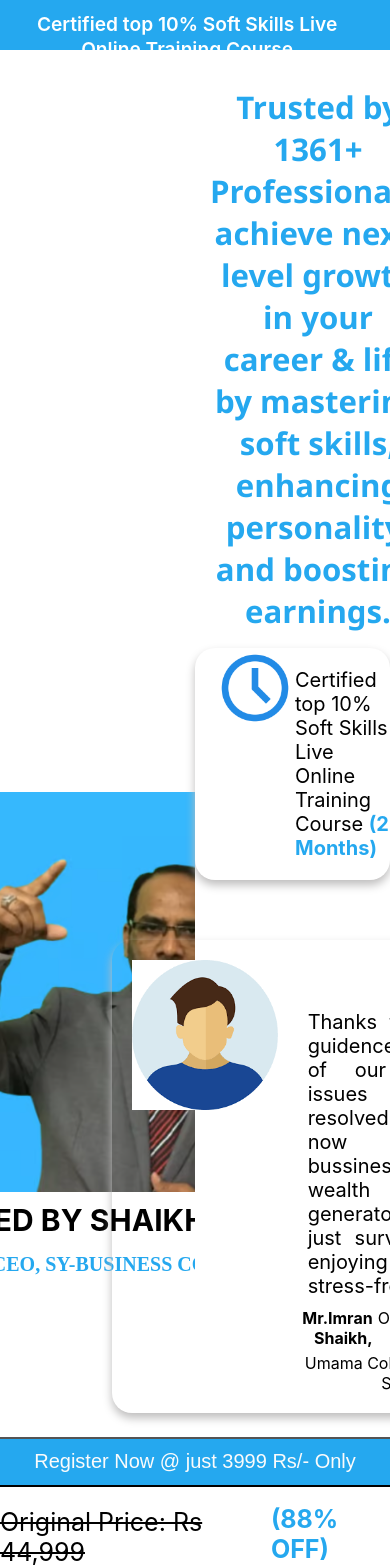
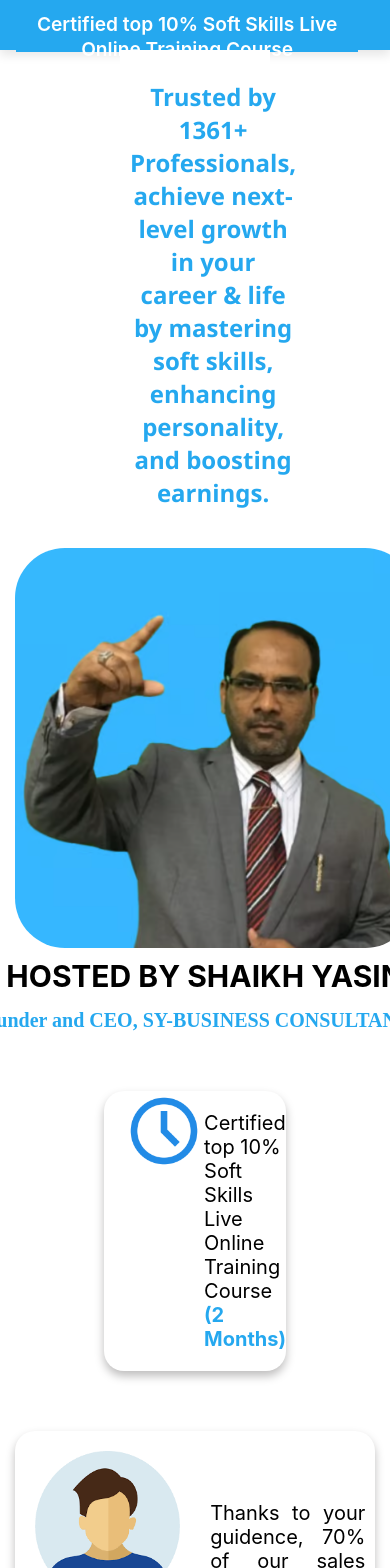
Before and after one commit to husna077/yasin-shaikh-project, a React (Create React App) app: page / in a window 390 px wide. Shown: the top 1568 px of the page. Built offline with nearby package versions, Linux system fonts and the light colour scheme.

Commit message:
worked on the resposiveness

```diff
--- a/src/components/Benefits.css
+++ b/src/components/Benefits.css
@@ -92,3 +92,9 @@
     font-size: 25px;
     font-weight: lighter;
 }
+@media  (max-width: 1024px) {
+    .benefits-column1{
+        flex-direction: column;
+    }
+
+}
--- a/src/components/Hero.css
+++ b/src/components/Hero.css
@@ -2,6 +2,8 @@
     display: flex;
     flex-direction: column;
     justify-content: space-between;
+    margin-left: 120px;
+    margin-right: 120px;
 }
 .hero-elements{
     background-color: white;
@@ -28,6 +30,7 @@
     padding-top: 4px;
     padding-bottom: 4px;
     flex-direction: column;
+    flex: 1 1 calc(50% - 20px);
 }
 #host-image{
     width:400px;
@@ -156,9 +159,8 @@
 .hero{
     display: flex;
     align-items: center;
+    text-align: center;
 
-    margin-left: 200px;
-    margin-right: 200px;
     padding: 10px;
 
 
@@ -168,11 +170,13 @@
     font-weight: bold 5px;
     font-family: 'Segoe UI', Tahoma, Geneva, Verdana, sans-serif;
     font-size: 1.3rem;
-    font-weight: 800;
+    font-weight: bold;
     box-sizing: border-box;
     text-align: center;
     color: #25a8ef;
     flex-direction: row;
+    font-size: clamp(1.5rem, 5vw, 2.5rem);
+
 
 }
 .register-class{
@@ -231,3 +235,11 @@
         max-height: 200px;
     }
 }
+@media (max-width: 1024px) {
+    .image-wrapper{
+      flex: 1 1 calc(50% - 20px);
+    }
+    .image-name-review{
+        flex-direction: column;
+    }
+  }
--- a/src/components/Hero.js
+++ b/src/components/Hero.js
@@ -9,8 +9,8 @@ const Hero = () =>{
         <div className="elements">
         <div className="hero-elements">
             <div className="hero">
-            <span id='element'><h2>Trusted by 1361+ Professionals, achieve next-level growth in your career & life by mastering soft skills,
-            enhancing personality, and boosting earnings.</h2></span>
+            <h2 id='element'>Trusted by 1361+ Professionals, achieve next-level growth in your career & life by mastering soft skills,
+            enhancing personality, and boosting earnings.</h2>
 
         </div>
        <div className="image-name-review">
--- a/src/components/Navbar.css
+++ b/src/components/Navbar.css
@@ -12,6 +12,7 @@
     flex-direction: column;
     z-index: 100;
     text-align: center;
+
 }
 .navbar-text{
     align-items: center;
@@ -22,15 +23,18 @@
     color: rgb(255, 255, 255);
     background-color: #25a8ef;
     display: flex;
+    flex-wrap: wrap;
+    /* font-size: 1.5rem; */
     height:30px;
     margin-top: 0;
     padding: 10px;
+    width: 100%;
     text-align: center;
     font-size: clamp(1.2rem, 4vw, 2rem); /* auto scales font size based on screen width */
-    font-weight: 600;
-    max-width: 90%;
-    word-wrap: break-word;
-    line-height: 1.3;
+  font-weight: 600;
+  max-width: 90%;
+  word-wrap: break-word;
+  line-height: 1.3;
 }
 @media screen {
     .navbar{
```
